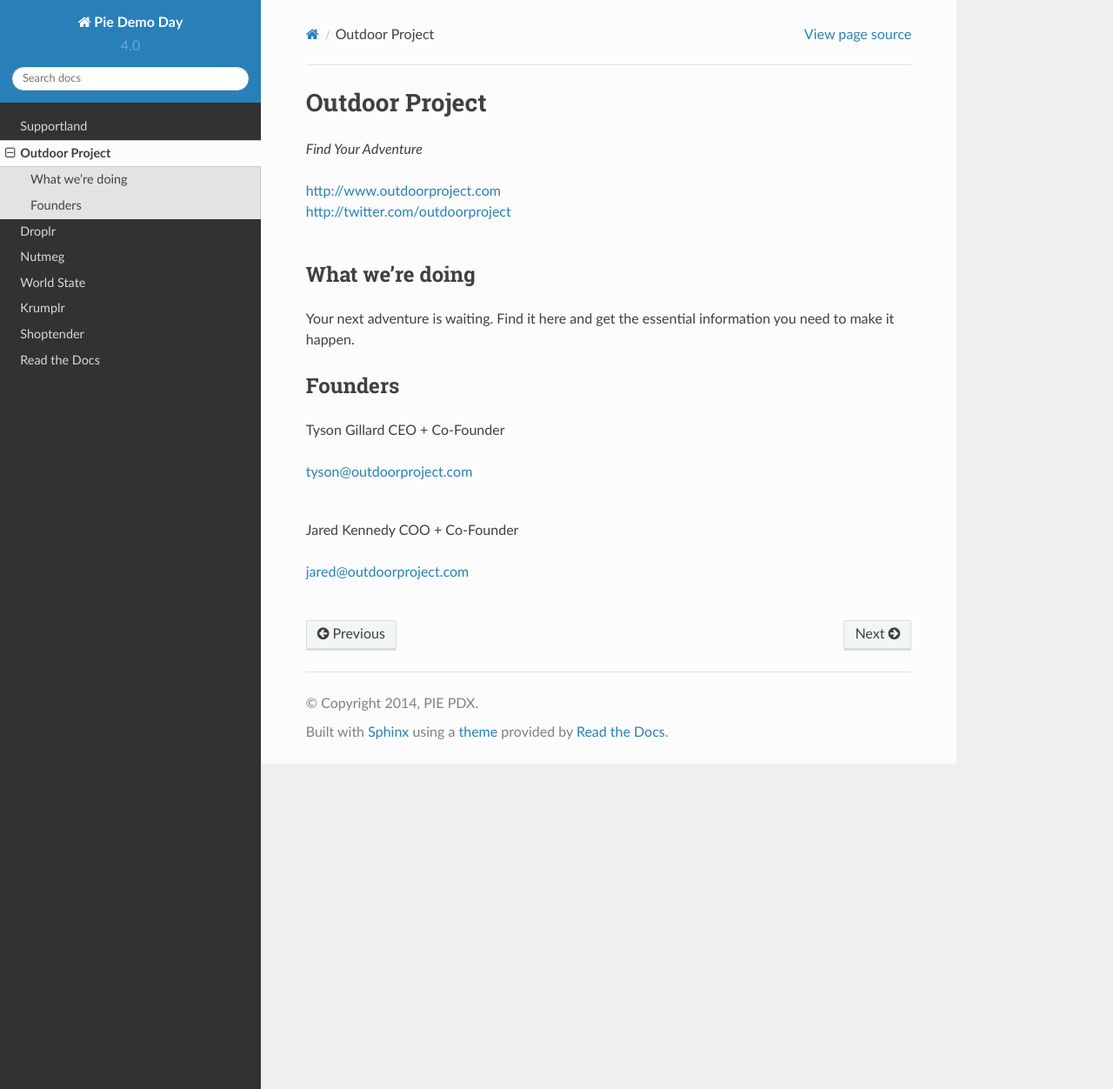
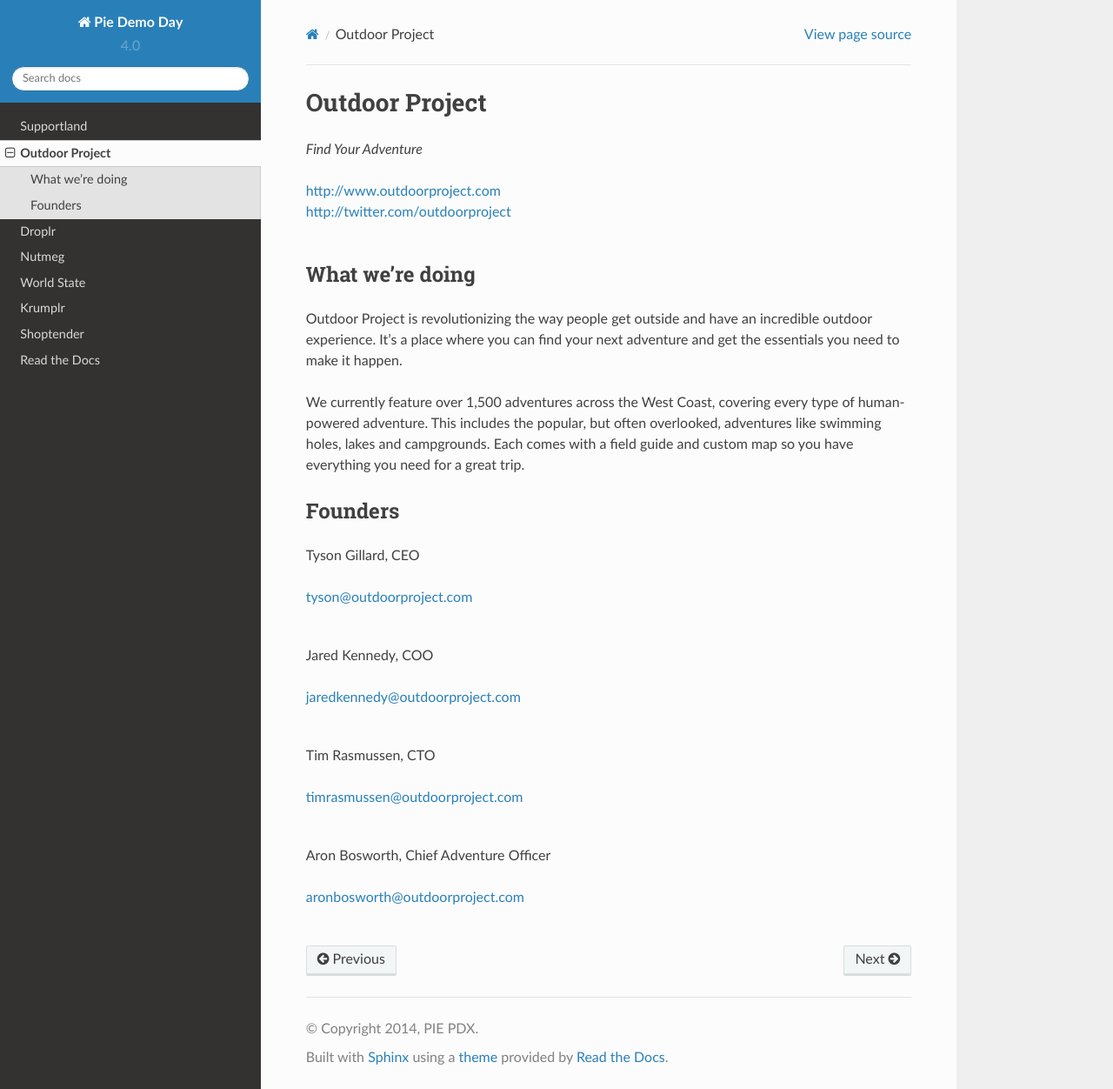
Before and after one commit to piepdx/pie-docs, a Sphinx documentation site: the page built from docs/outdoor-project.rst, in a window 1280 px wide and 1252 px high. Shown: the whole window at 87% size. Built offline with Sphinx 7.4.7 and the Read the Docs theme 2.0.0, drawn with Linux system fonts in a browser that asks for light colours.

Commit message:
Small edits

```diff
--- a/docs/nutmeg.rst
+++ b/docs/nutmeg.rst
@@ -19,8 +19,7 @@
 Team
 ~~~~
 
-Julie Logan
-CEO and Founder
+Julie Logan, CEO and Founder
 
 | julie@thisisnutmeg.com
 | https://www.linkedin.com/in/thejulielogan
@@ -30,8 +29,7 @@
 
    <br>
 
-Kevin Brege
-COO
+Kevin Brege, COO
 
 | kevin@thisisnutmeg.com
 | https://www.linkedin.com/in/kevinbrege
--- a/docs/outdoor-project.rst
+++ b/docs/outdoor-project.rst
@@ -10,17 +10,17 @@
 
    <br>
 
-
 What we're doing
 ~~~~~~~~~~~~~~~~
 
-Your next adventure is waiting. Find it here and get the essential information you need to make it happen.
+Outdoor Project is revolutionizing the way people get outside and have an incredible outdoor experience. It’s a place where you can find your next adventure and get the essentials you need to make it happen.
+
+We currently feature over 1,500 adventures across the West Coast, covering every type of human-powered adventure. This includes the popular, but often overlooked, adventures like swimming holes, lakes and campgrounds. Each comes with a field guide and custom map so you have everything you need for a great trip.
 
 Founders
 ~~~~~~~~
 
-Tyson Gillard
-CEO + Co-Founder
+Tyson Gillard, CEO
 
 | tyson@outdoorproject.com
 
@@ -29,12 +29,26 @@
    <br>
 
 
-Jared Kennedy
-COO + Co-Founder
+Jared Kennedy, COO
 
-| jared@outdoorproject.com
-
+| jaredkennedy@outdoorproject.com
 
 .. raw:: html
 
    <br>
+
+Tim Rasmussen, CTO
+
+| timrasmussen@outdoorproject.com
+
+.. raw:: html
+
+   <br>
+
+Aron Bosworth, Chief Adventure Officer
+
+| aronbosworth@outdoorproject.com
+
+.. raw:: html
+
+   <br>
```
